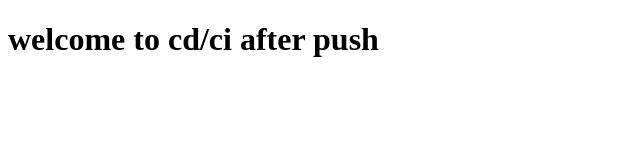
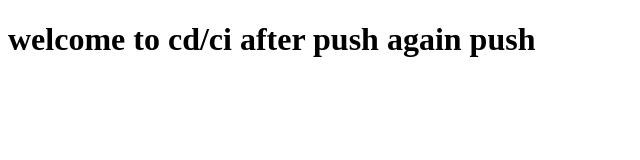
Before and after one commit to vikalpukey/repo-cicd, a plain HTML site: page cicd-webapp/src/main/webapp/index.html in a window 1280 px wide. Shown: the whole page, without its empty margins (0-640 px from the left). Drawn offline with Linux system fonts and the light colour scheme.

Commit message:
hook push 2nd time

```diff
--- a/cicd-webapp/src/main/webapp/index.html
+++ b/cicd-webapp/src/main/webapp/index.html
@@ -5,7 +5,7 @@
 <title>Insert title here</title>
 </head>
 <body>
-<h1>welcome to cd/ci after push</h1>
+<h1>welcome to cd/ci after push again push</h1>
 
 </body>
 </html>
```
